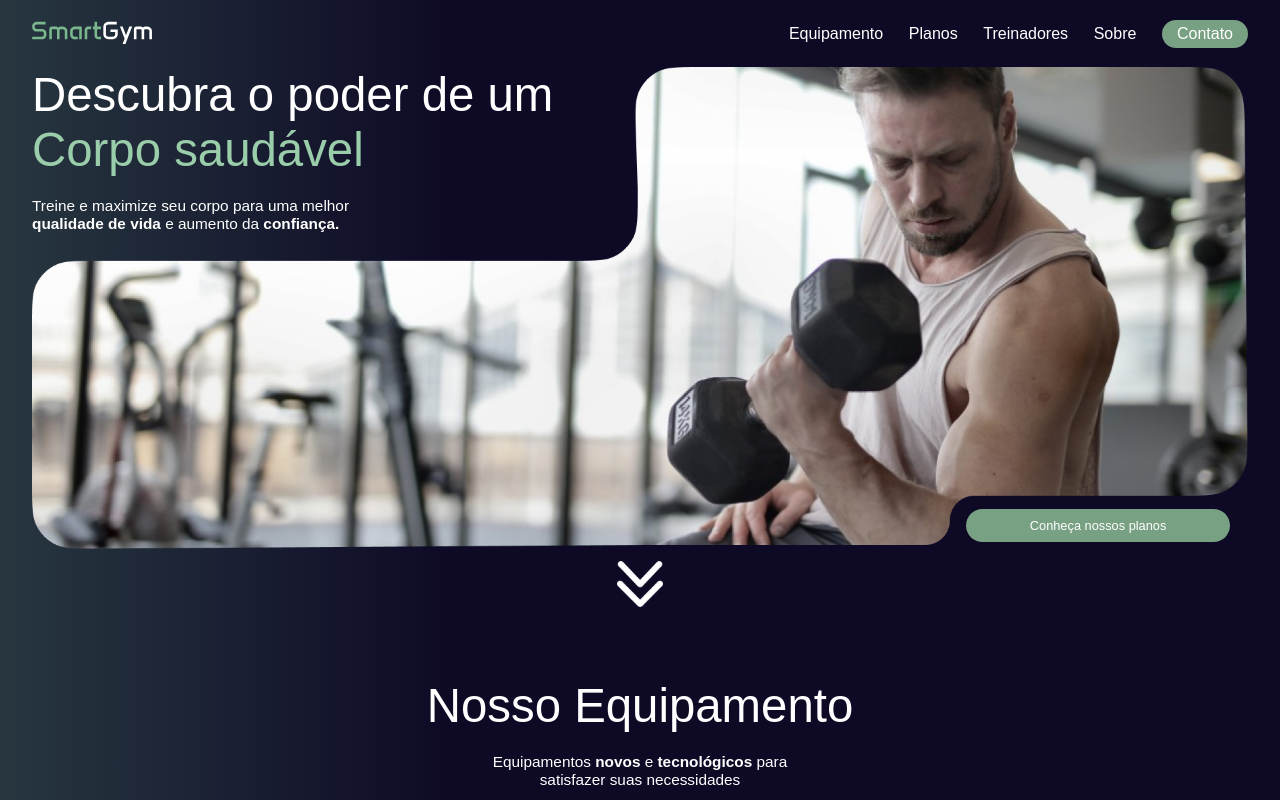
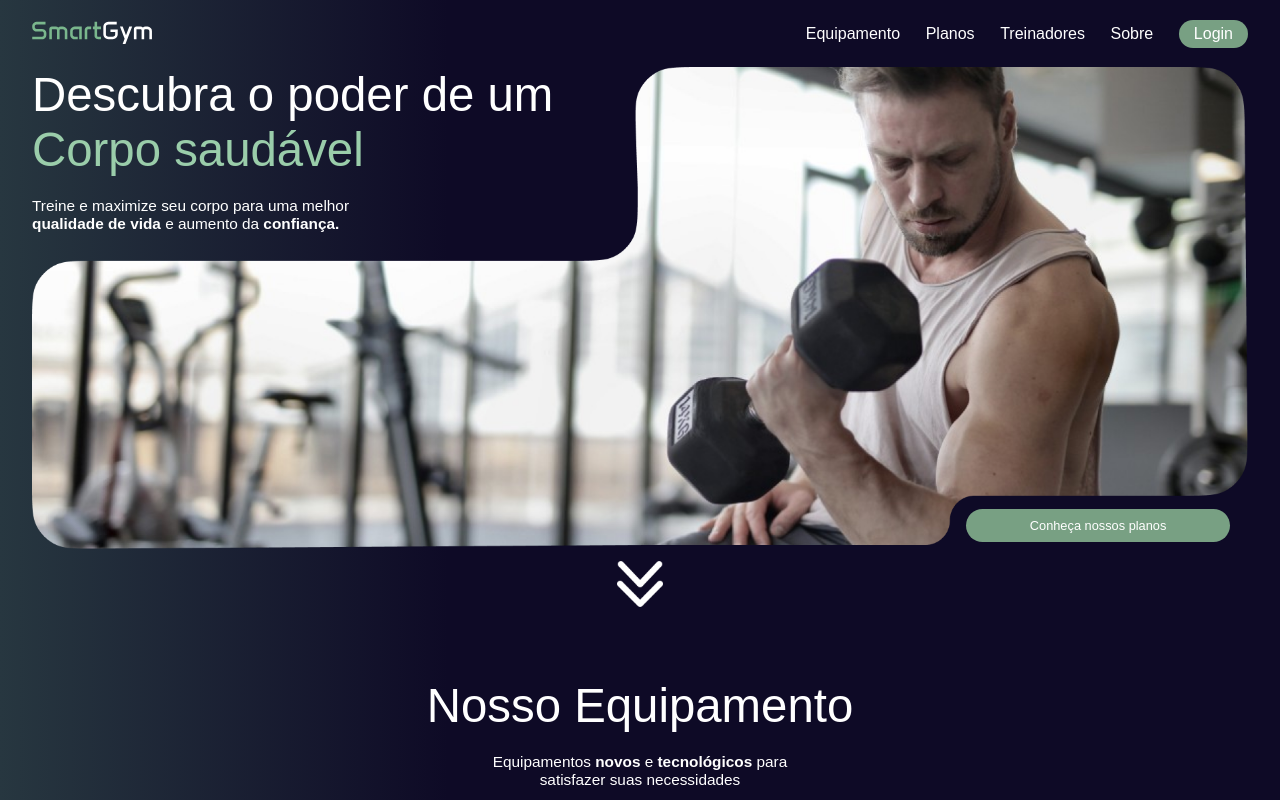
Before and after one commit to Reiss1x/smart-gym-project, a React (Vite) app: page / in a window 1280 px wide. Built offline with nearby package versions, Linux system fonts and the light colour scheme; a web font is replaced by a local one.

Commit message:
fix: Header button change

```diff
--- a/src/components/Header/Header.jsx
+++ b/src/components/Header/Header.jsx
@@ -21,8 +21,7 @@ export default function Header() {
           <button className='h-buttons' onClick={() => handleClick("membership-container")}> Planos </button>
           <button className='h-buttons' onClick={() => handleClick("trainers-container")}> Treinadores </button>
           <button className='h-buttons' onClick={() => handleClick("about-container")}> Sobre </button>
-
-          <button className='h-buttons'> Contato </button>
+          <button className='h-buttons'> Login </button>
         </div>
     </div>
   )
```
